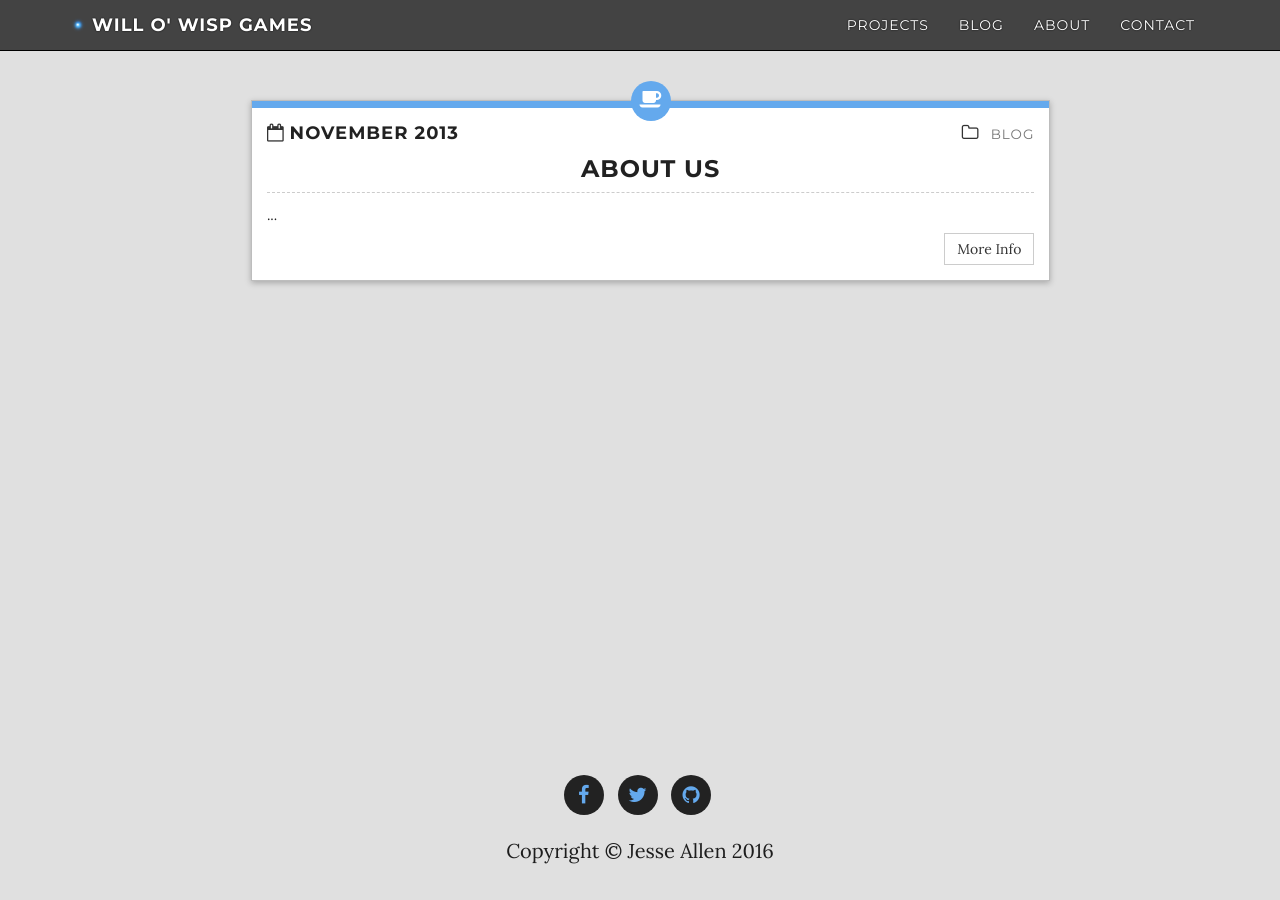
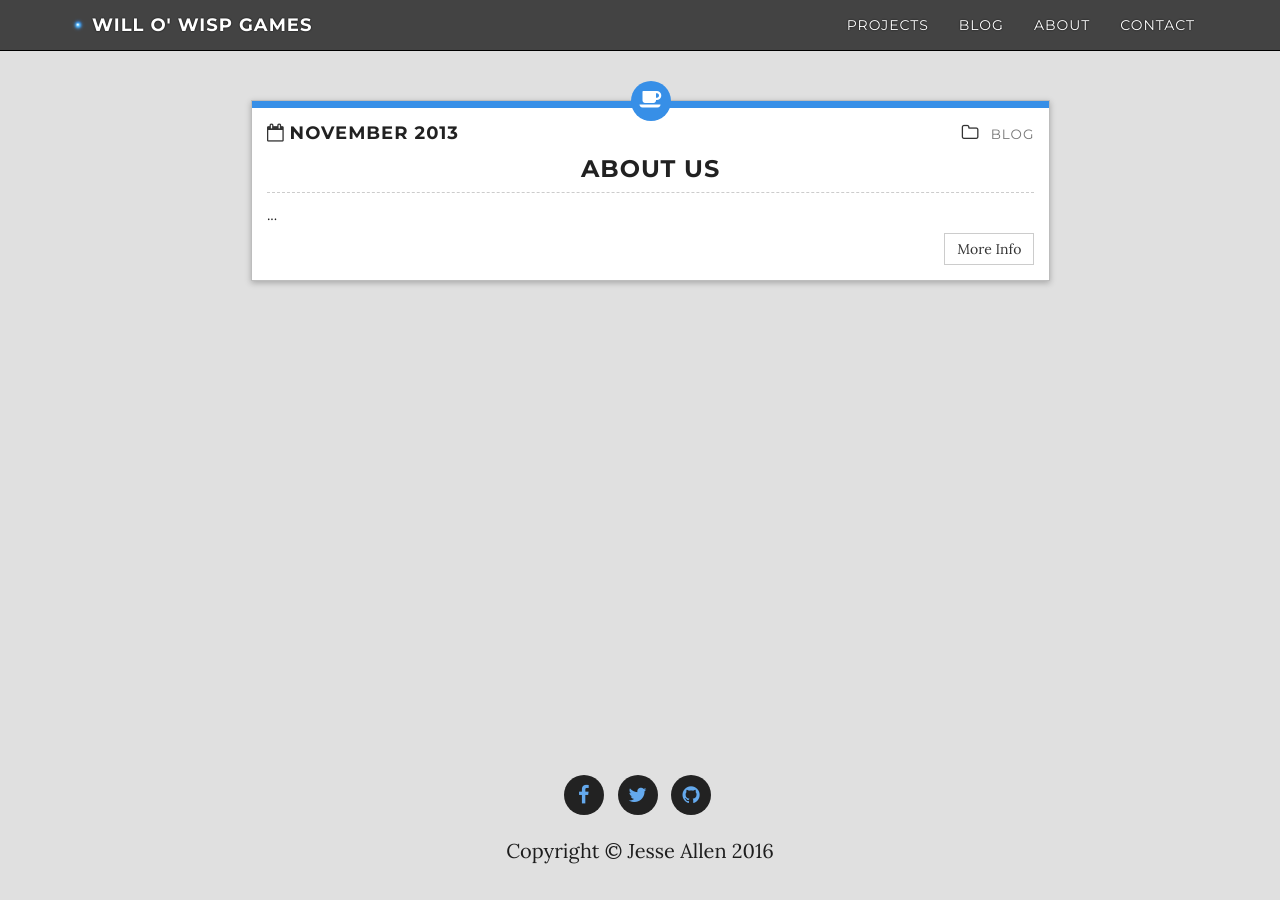
Before and after one commit to WilloWispGames/WilloWispGames.github.io, a Jekyll site: the page built from about/index.html, in a window 1280 px wide. Built offline with Jekyll 4.4.1, drawn with Linux system fonts in a browser that asks for light colours; nearby versions of some CDN libraries.

Commit message:
Update pane.scss

```diff
--- a/css/pane.scss
+++ b/css/pane.scss
@@ -205,10 +205,10 @@
 }
 
 .subject.default .cat-color {
-  background: lighten($link-color, 20%);
+  background: lighten($link-color, 10%);
 }
 .subject.default .icon i {
-  background: lighten($link-color, 20%);
+  background: lighten($link-color, 10%);
 }
 
 .subject.design .cat-color,
```
